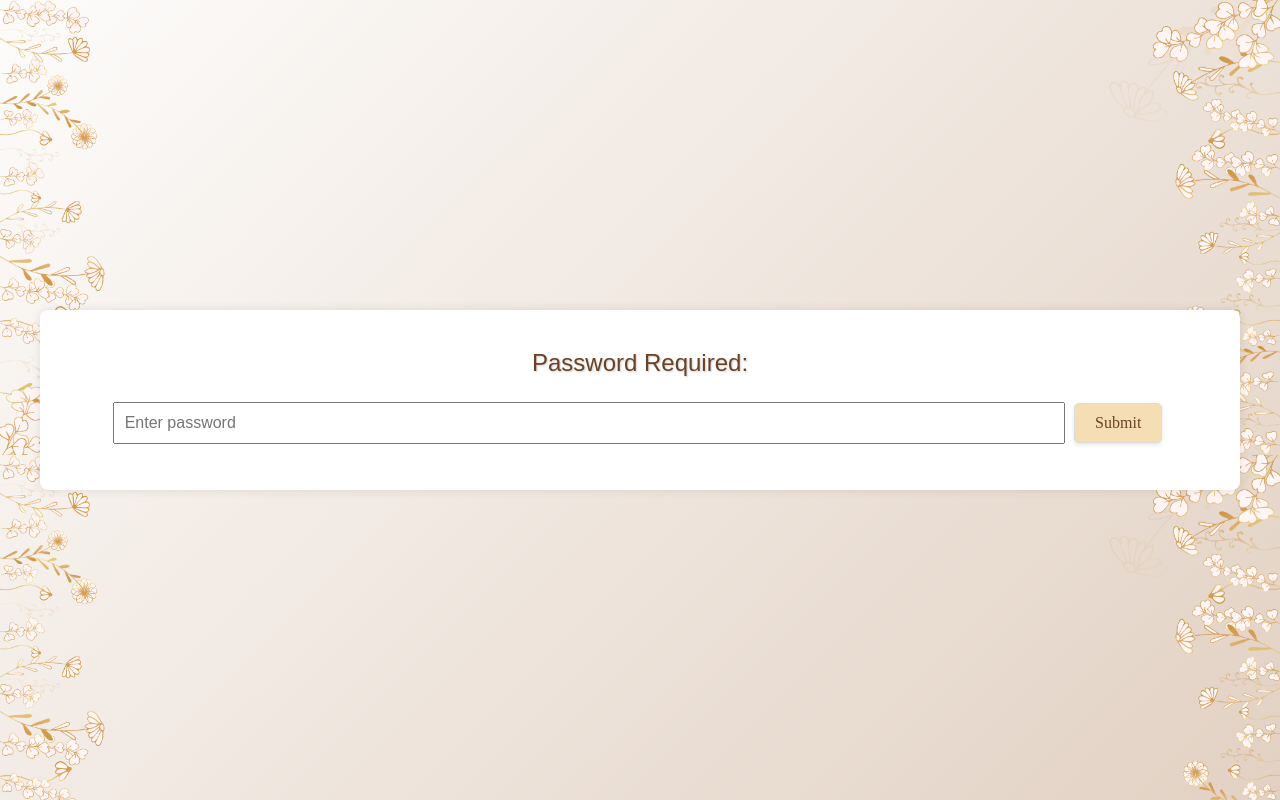
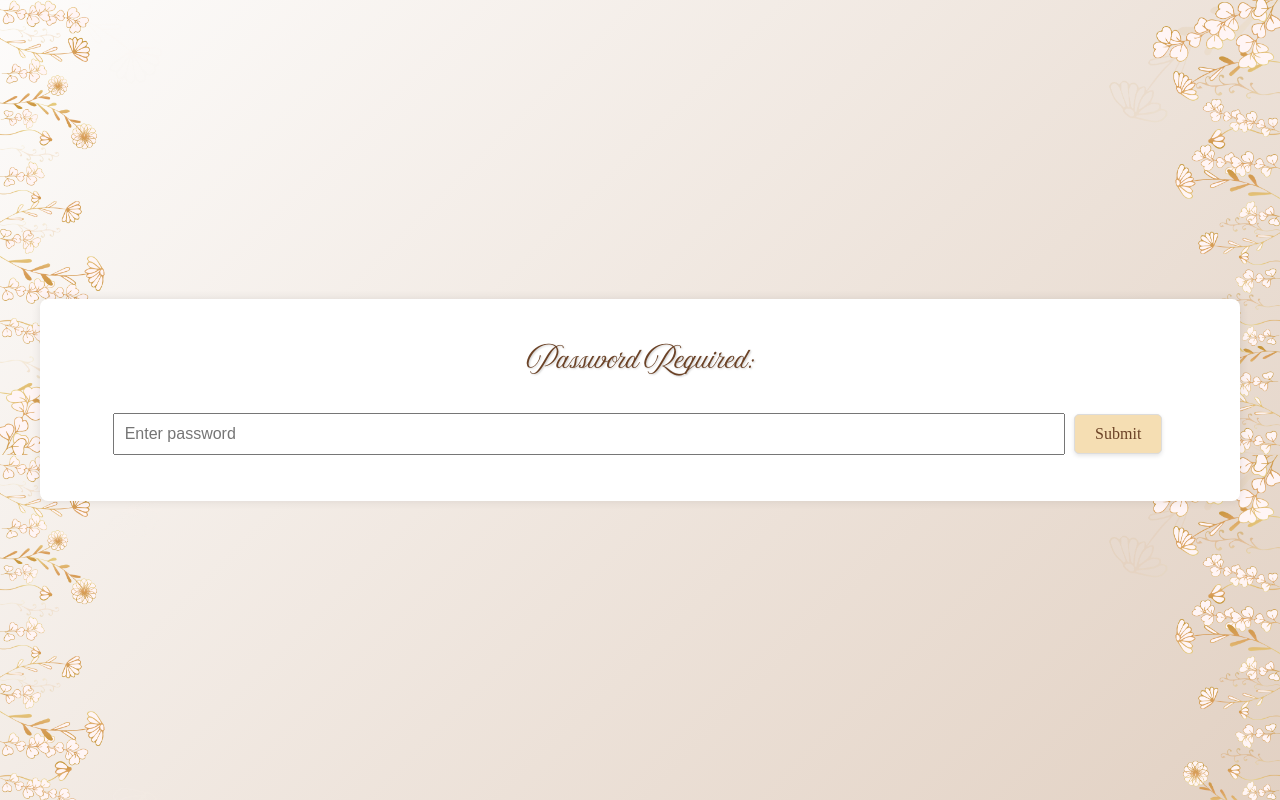
Before and after one commit to CamelSyrup/wedding.website, a PHP site: page / in a window 1280 px wide. Run offline with PHP 8.4, Linux system fonts and the light colour scheme.

Commit message:
Update styles.css

```diff
--- a/styles.css
+++ b/styles.css
@@ -46,6 +46,13 @@ body::after {
   box-sizing: border-box;
 }
 
+@font-face {
+    font-family: 'Amoresa';
+    src: url('amoresa.otf') format('opentype');
+    font-weight: normal;
+    font-style: normal;
+}
+
 /* Centralize text for all headers with subtle shadow */
 h3, h4, h5, h6 {
   text-align: center;
@@ -57,7 +64,7 @@ h3, h4, h5, h6 {
 }
 
 h1, h2 {
-  font-family: 'Lobster', sans-serif;
+  font-family: 'Amoresa', sans-serif;
   font-weight: 400;
   font-style: normal;
   text-align: center;
```
